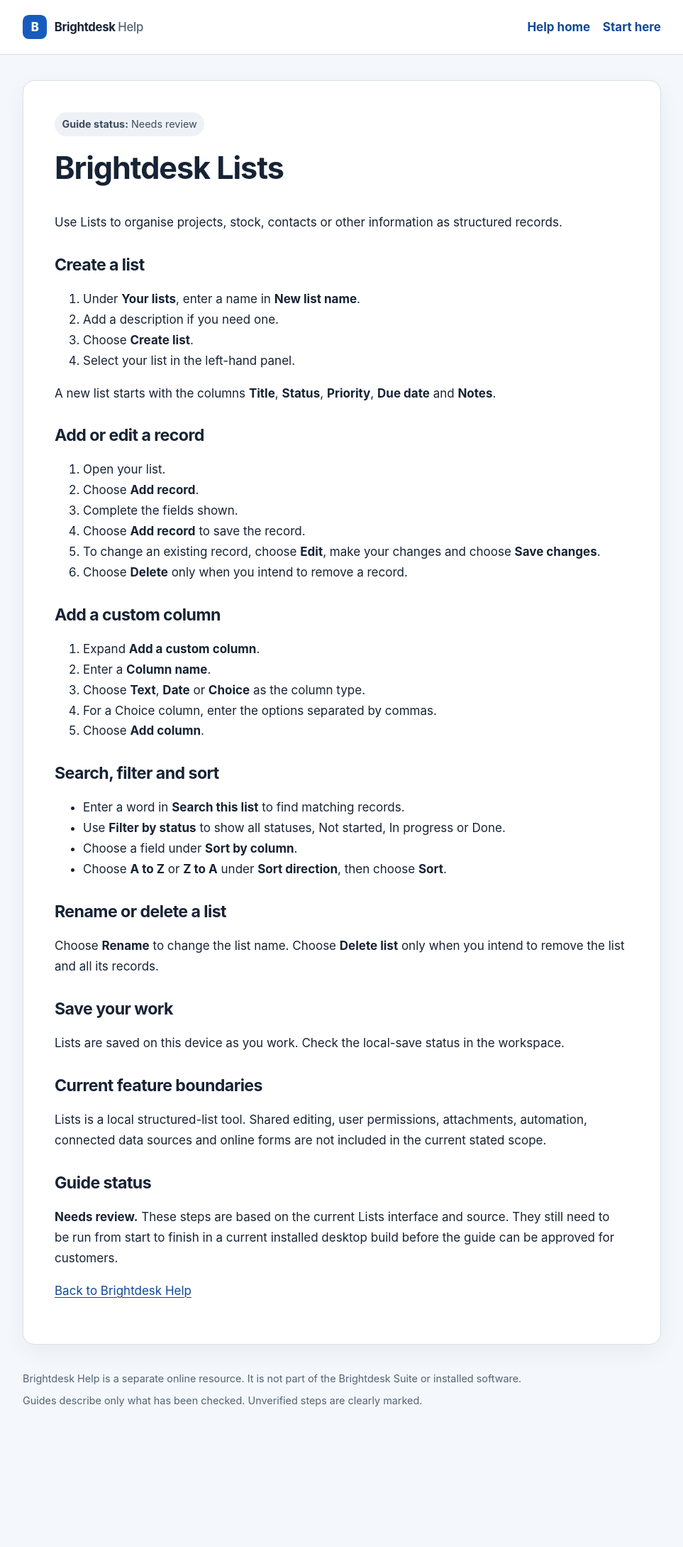
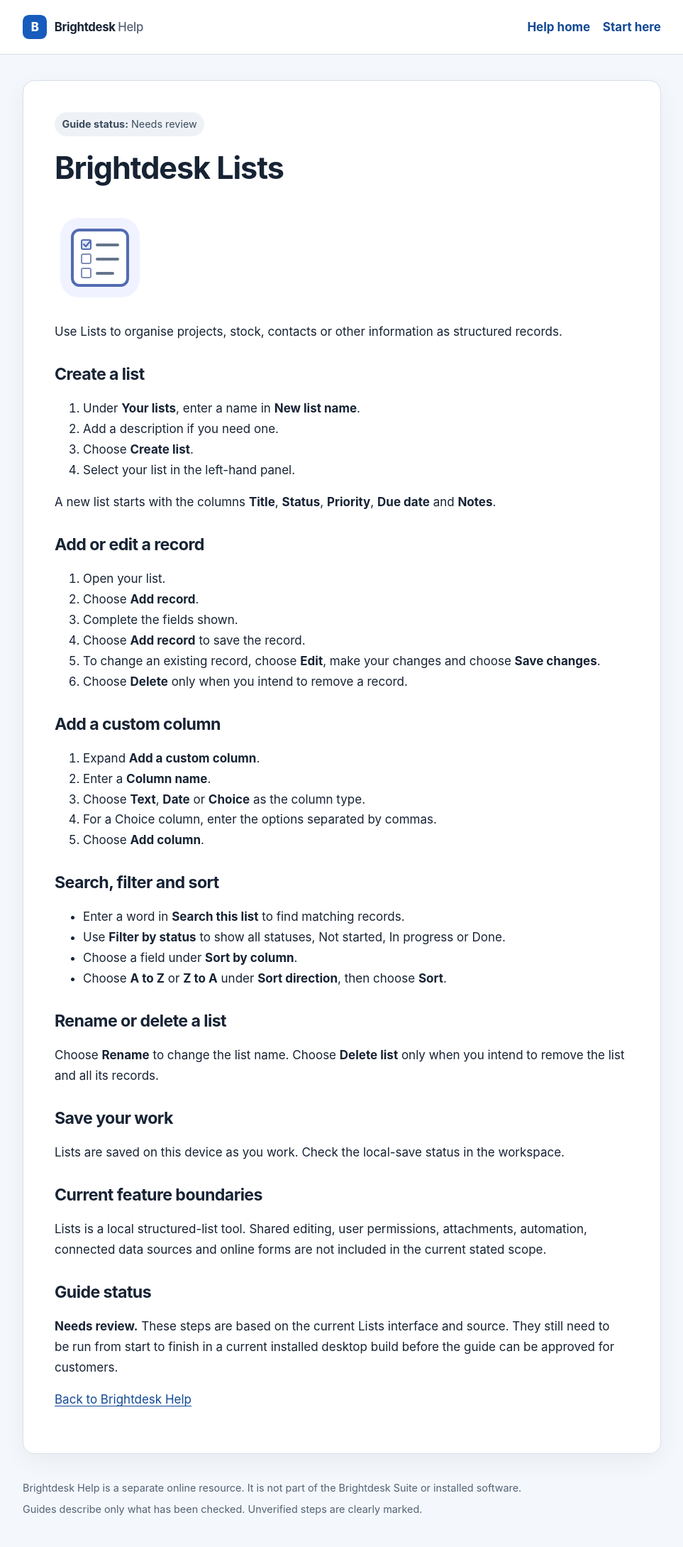
Before and after one commit to conz20/Brightdesk-Wiki, a Jekyll site: the page built from docs/products/lists.md, in a window 1280 px wide. Shown: the whole page at 71% size, without its empty margins (158-1121 px from the left). Built offline with Jekyll 4.4.1, drawn with Linux system fonts in a browser that asks for light colours; before the commit the page ends 2025 px from its top, so only the background shows below that.

Commit message:
Add accessible Lists icon to its Help guide

```diff
--- a/docs/products/lists.md
+++ b/docs/products/lists.md
@@ -7,6 +7,8 @@ permalink: /products/lists.html
 ---
 
 # Brightdesk Lists
+
+![Brightdesk Lists product icon](../assets/images/product-icons/lists.svg){: .product-guide-icon }
 
 Use Lists to organise projects, stock, contacts or other information as structured records.
 
```
